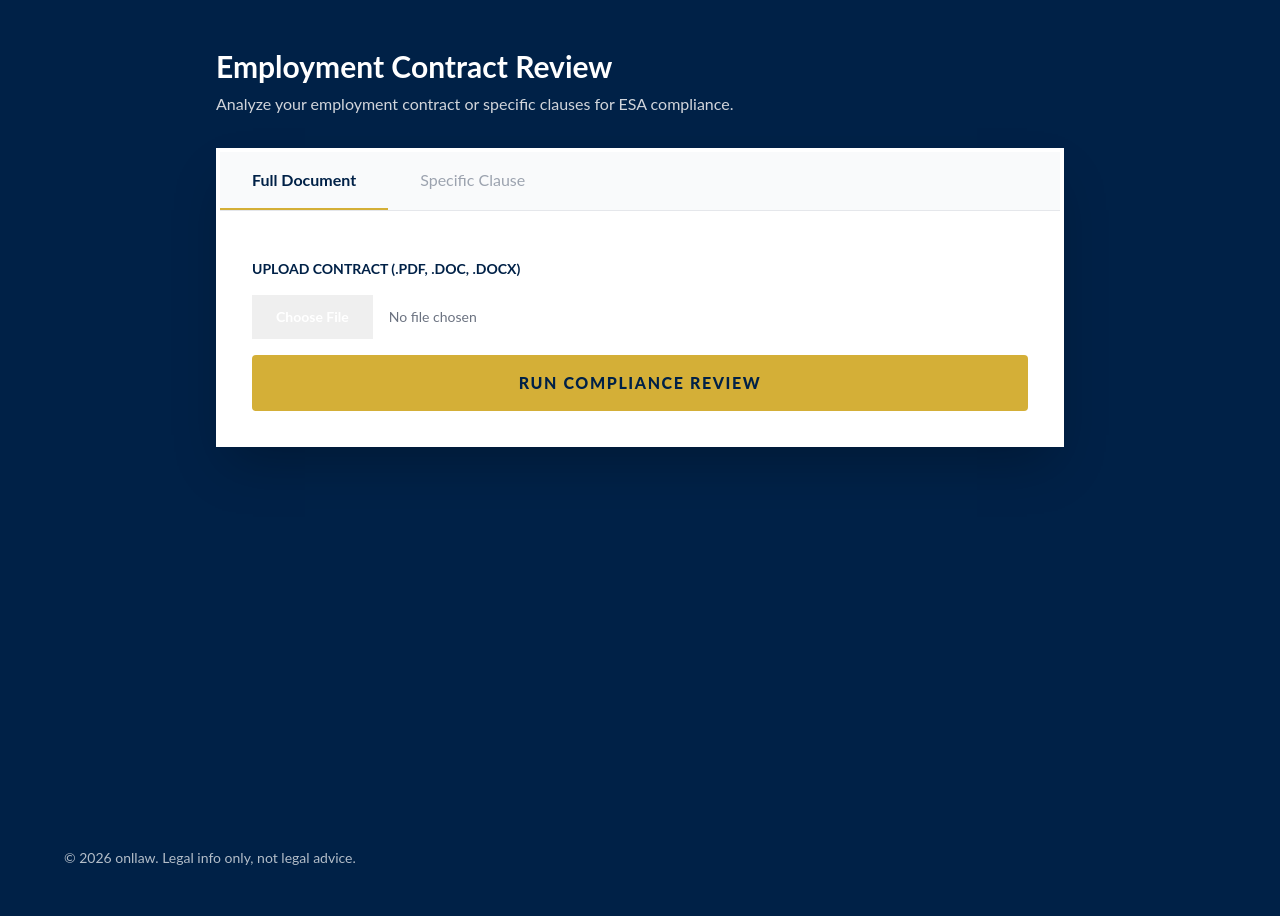
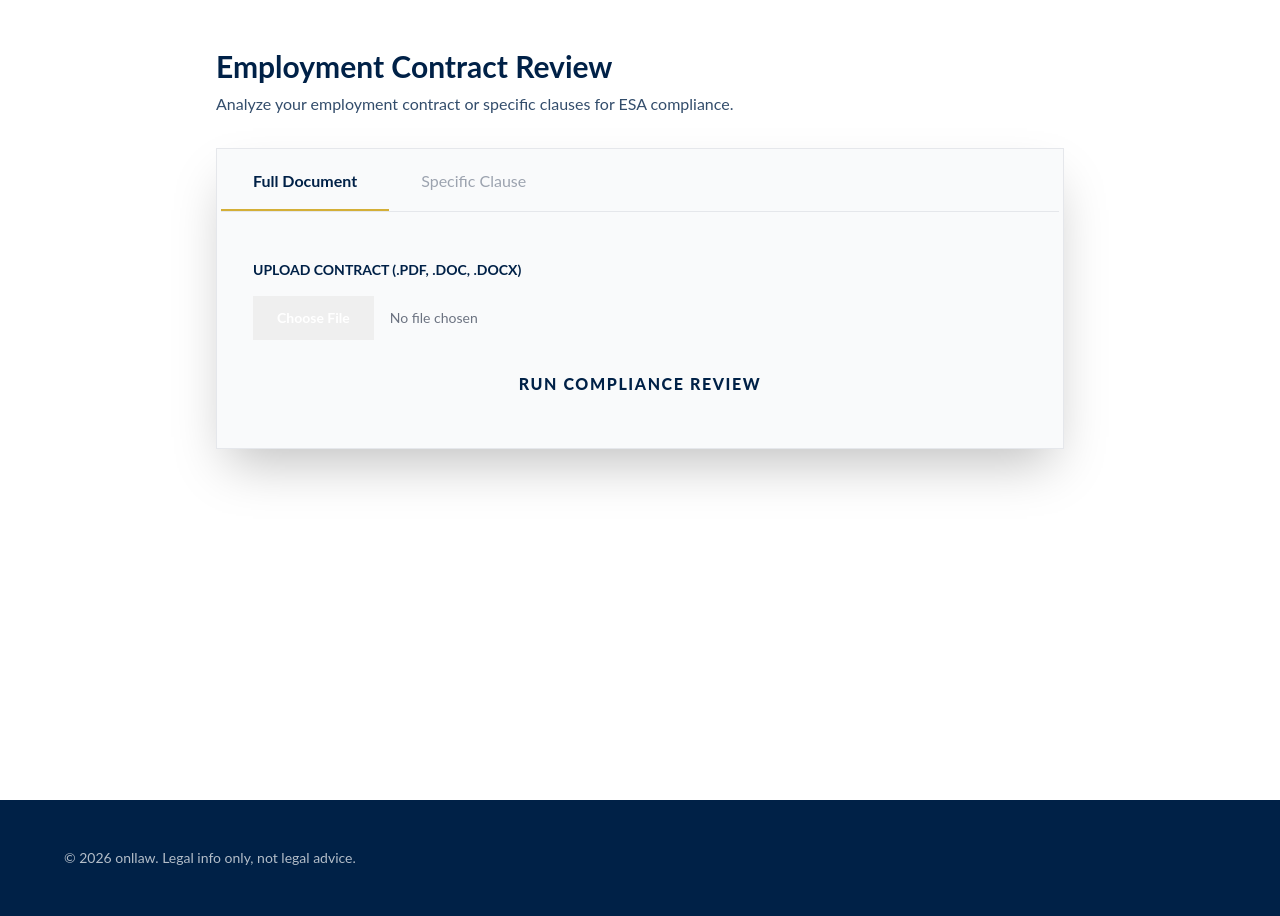
Before and after one commit to edimaudo/onllaw, a FastAPI app: page /audit in a window 1280 px wide. Shown: the part 95-1011 px from the top of the page. Run offline with FastAPI, Linux system fonts and the light colour scheme; some libraries are stand-ins or nearby versions.

Commit message:
Update audit.html

```diff
--- a/templates/audit.html
+++ b/templates/audit.html
@@ -1,52 +1,52 @@
 {% extends "base.html" %}
 
 {% block content %}
-<div class="bg-[#002147] min-h-screen">
+<div class="bg-[var(--bg-primary)] text-[var(--text-primary)] min-h-screen transition-colors duration-300">
     <div class="max-w-4xl mx-auto py-12 px-6">
-        <h2 class="text-3xl font-bold text-white mb-2">Employment Contract Review</h2>
-        <p class="text-gray-300 mb-8">Analyze your employment contract or specific clauses for ESA compliance.</p>
+        <h2 class="text-3xl font-bold mb-2">Employment Contract Review</h2>
+        <p class="opacity-80 mb-8">Analyze your employment contract or specific clauses for ESA compliance.</p>
 
-        <div class="bg-white p-1 shadow-2xl">
-            <div class="flex border-b border-gray-200 bg-gray-50">
+        <div class="bg-[var(--bg-card)] p-1 shadow-2xl border border-[var(--border-color)]">
+            <div class="flex border-b border-[var(--border-color)] bg-gray-50/5 text-gray-700">
                 <button id="tab-file-btn" onclick="showTab('file')"
-                    class="py-4 px-8 border-b-2 border-gold font-bold text-navy transition-all">
+                    class="py-4 px-8 border-b-2 border-gold font-bold text-[var(--text-primary)] transition-all">
                     Full Document
                 </button>
                 <button id="tab-section-btn" onclick="showTab('section')"
-                    class="py-4 px-8 text-gray-400 hover:text-navy border-b-2 border-transparent transition-all">
+                    class="py-4 px-8 text-gray-400 hover:text-[var(--text-primary)] border-b-2 border-transparent transition-all">
                     Specific Clause
                 </button>
             </div>
 
-            <div class="p-8">
+            <div class="p-4 md:p-8">
                 <form id="auditForm" enctype="multipart/form-data">
                     <div id="file-upload" class="py-4">
-                        <label class="block text-sm font-bold text-navy mb-4 uppercase">Upload Contract (.pdf, .doc, .docx)</label>
+                        <label for="contractFile" class="block text-sm font-bold mb-4 uppercase">Upload Contract (.pdf, .doc, .docx)</label>
                         <input type="file" id="contractFile" name="file" accept=".pdf,.doc,.docx"
                             class="block w-full text-sm text-gray-500 file:mr-4 file:py-3 file:px-6 file:border-0 file:text-sm file:font-bold file:bg-navy file:text-white hover:file:bg-opacity-90 cursor-pointer">
                     </div>
 
                     <div id="section-review" class="py-4 hidden">
-                        <label class="block text-sm font-bold text-navy mb-2 uppercase">Paste Contract Text</label>
-                        <textarea name="clause_text"
-                            class="w-full h-48 p-4 border border-gray-200 outline-none text-navy focus:border-gold transition"
+                        <label id="clause-label" class="block text-sm font-bold mb-2 uppercase">Paste Contract Text</label>
+                        <textarea name="clause_text" aria-labelledby="clause-label"
+                            class="w-full h-48 p-4 border border-[var(--border-color)] bg-[var(--bg-primary)] text-[var(--text-primary)] outline-none focus:border-gold transition"
                             placeholder="Paste the specific paragraph or clause here..."></textarea>
                     </div>
 
-                    <button type="submit" id="submitBtn" class="bg-gold text-navy font-bold w-full py-4 flex justify-center items-center gap-2 uppercase tracking-widest">
+                    <button type="submit" id="submitBtn" class="bg-gold text-[#002147] font-bold w-full py-4 flex justify-center items-center gap-2 uppercase tracking-widest">
                         <span id="btnText">Run Compliance Review</span>
-                        <div id="spinner" class="hidden animate-spin h-5 w-5 border-2 border-navy border-t-transparent rounded-full"></div>
+                        <div id="spinner" class="hidden animate-spin h-5 w-5 border-2 border-[#002147] border-t-transparent rounded-full"></div>
                     </button>
                 </form>
 
                 <div id="resultContainer" class="hidden mt-10 animate-fade-in">
                     <div class="flex justify-between items-center mb-4">
-                        <h3 class="font-bold text-navy uppercase text-sm border-l-4 border-gold pl-3">Analysis & Drafts</h3>
-                        <button onclick="copyResults()" class="text-xs font-bold text-navy border border-navy px-3 py-1 hover:bg-navy hover:text-white transition">
+                        <h3 class="font-bold uppercase text-sm border-l-4 border-gold pl-3">Analysis & Drafts</h3>
+                        <button onclick="copyResults()" class="text-xs font-bold border border-gold text-gold px-3 py-1 hover:bg-gold hover:text-[#002147] transition">
                             COPY ALL
                         </button>
                     </div>
-                    <div id="analysisOutput" class="p-6 bg-gray-50 text-navy leading-relaxed whitespace-pre-wrap border border-gray-100 italic"></div>
+                    <div id="analysisOutput" class="p-6 bg-gray-100/10 text-[var(--text-primary)] leading-relaxed whitespace-pre-wrap border border-[var(--border-color)] italic"></div>
                 </div>
             </div>
         </div>
@@ -63,13 +63,13 @@
         if (tab === 'file') {
             fileDiv.classList.remove('hidden');
             sectionDiv.classList.add('hidden');
-            fileBtn.className = "py-4 px-8 border-b-2 border-gold font-bold text-navy transition-all";
-            sectionBtn.className = "py-4 px-8 text-gray-400 hover:text-navy border-b-2 border-transparent transition-all";
+            fileBtn.className = "py-4 px-8 border-b-2 border-gold font-bold text-[var(--text-primary)] transition-all";
+            sectionBtn.className = "py-4 px-8 text-gray-400 hover:text-[var(--text-primary)] border-b-2 border-transparent transition-all";
         } else {
             fileDiv.classList.add('hidden');
             sectionDiv.classList.remove('hidden');
-            sectionBtn.className = "py-4 px-8 border-b-2 border-gold font-bold text-navy transition-all";
-            fileBtn.className = "py-4 px-8 text-gray-400 hover:text-navy border-b-2 border-transparent transition-all";
+            sectionBtn.className = "py-4 px-8 border-b-2 border-gold font-bold text-[var(--text-primary)] transition-all";
+            fileBtn.className = "py-4 px-8 text-gray-400 hover:text-[var(--text-primary)] border-b-2 border-transparent transition-all";
         }
     }
 
@@ -122,12 +122,6 @@
 </script>
 
 <style>
-
-    .border-gold { border-color: #D4AF37 !important; }
-    .bg-gold { background-color: #D4AF37 !important; }
-    .text-navy { color: #002147; }
-    .bg-navy { background-color: #002147; }
-
     @keyframes fade-in {
         from { opacity: 0; transform: translateY(10px); }
         to { opacity: 1; transform: translateY(0); }
```
